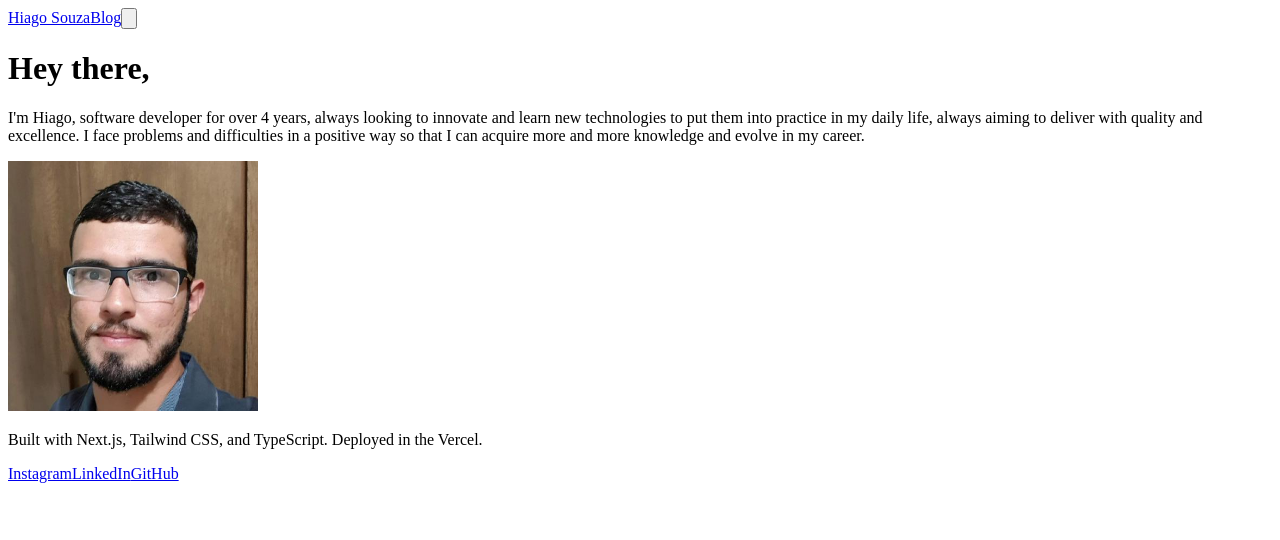
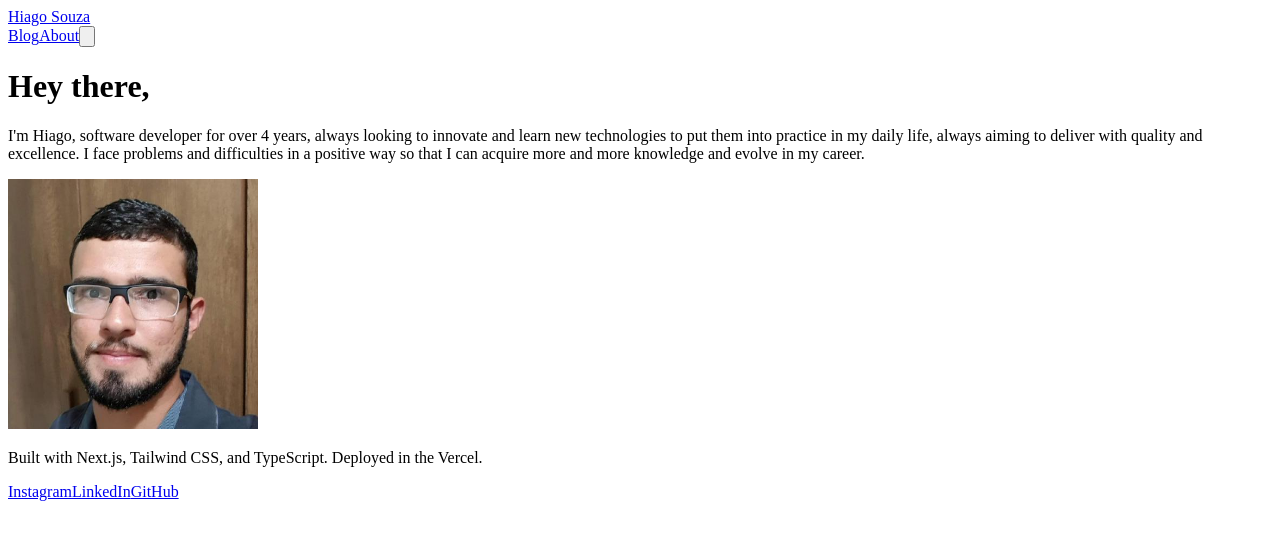
Before and after one commit to hiagofss/hiagosouza.dev, a Next.js app: page / in a window 1280 px wide. Shown: the top 540 px of the page. Built offline with nearby package versions, Linux system fonts and the light colour scheme.

Commit message:
Update Nav bar and theme

```diff
--- a/components/Navigation.tsx
+++ b/components/Navigation.tsx
@@ -11,13 +11,19 @@ const Navigation = () => {
 					</a>
 				</Link>
 
-				<Link href='/blog'>
-					<a className='font-medium tracking-wider transition-colors text-gray-900 hover:text-sky-500 uppercase dark:text-white'>
-						Blog
-					</a>
-				</Link>
-
-				<ThemeSwitch />
+				<div className='flex items-center'>
+					<Link href='/blog'>
+						<a className='px-3 font-medium tracking-wider transition-colors text-gray-900 hover:text-sky-500 uppercase dark:text-white'>
+							Blog
+						</a>
+					</Link>
+					<Link href='/'>
+						<a className='px-3 font-medium tracking-wider transition-colors text-gray-900 hover:text-sky-500 uppercase dark:text-white'>
+							About
+						</a>
+					</Link>
+					<ThemeSwitch />
+				</div>
 			</div>
 		</div>
 	);
```
Also changed, not shown: tailwind.config.js (+7 -0 lines).
